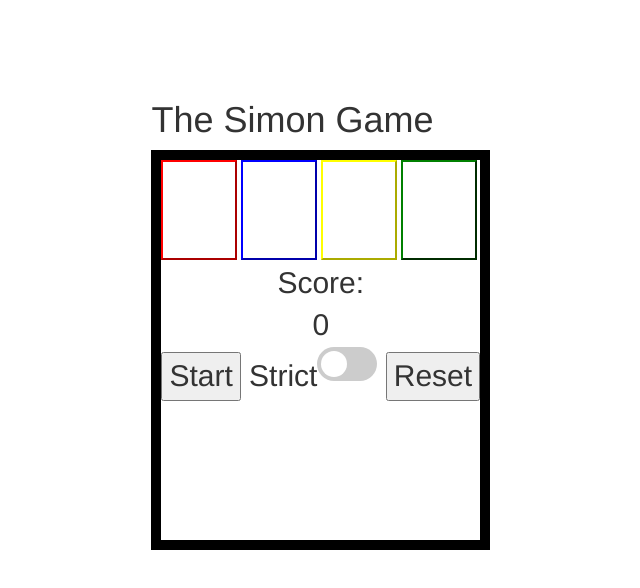
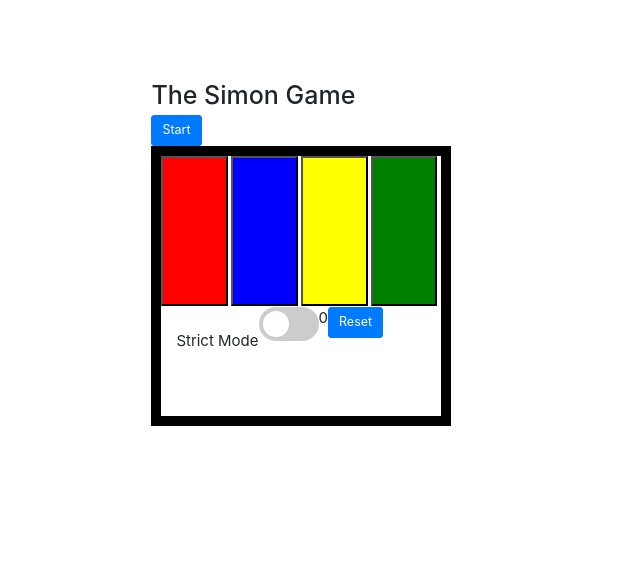
Before and after one commit to deguzmankevin/Simon, a plain HTML site: page index.html in a window 1280 px wide. Shown: the whole page, without its empty margins (335-975 px from the left). Drawn offline with nearby package versions, Linux system fonts and the light colour scheme; some packages are replaced by stand-ins of ours; a script that the page names is missing.

Commit message:
alignment changes

```diff
--- a/index.css
+++ b/index.css
@@ -1,6 +1,6 @@
 #colors button{
-  width:23.8%;
-  height:100px;
+  width:23.9%;
+  height:150px;
 
   background-color: white;
 }
@@ -12,18 +12,19 @@
 
 
 }
-#screen {
+.container {
+font-size: 15px;
+position:relative;
+float: left;
 
-  border-radius: 8px;
-  font-size: 30px;
-  text-align: center;
+}
+#strictmode, #score, #reset {
   float: left;
 }
 
-
 #box {
-    width: 100%;
-    height: 400px;
+    width: 300px;
+    height: 280px;
     border: 10px solid black;
 /*     float:left; */
     background: #ffffff;
@@ -31,24 +32,25 @@
 
 
 }
+
 #strict.clicked {
     background-color: red;
   border-style: inset;
 }
 #red:active {
-    background-color: red;
+    background-color: darkred;
 }
 
 #blue:active {
-    background-color: blue;
+    background-color: darkblue;
 }
 #yellow:active {
-    background-color: yellow;
+    background-color: gold;
 }
 #green:active {
-    background-color: green;
+    background-color: darkgreen;
 }
-/* The switch - the box around the slider */
+/* CSS toggle button styling from W3Schools */
 .switch {
   position: relative;
   display: inline-block;
@@ -56,10 +58,10 @@
   height: 34px;
 }
 
-/* Hide default HTML checkbox */
+
 .switch input {display:none;}
 
-/* The slider */
+
 .slider {
   position: absolute;
   cursor: pointer;
--- a/index.html
+++ b/index.html
@@ -4,25 +4,30 @@
 
 <link rel="stylesheet" href="https://cdnjs.cloudflare.com/ajax/libs/twitter-bootstrap/3.3.7/css/bootstrap.min.css">
 <link rel='stylesheet' href='https://cdnjs.cloudflare.com/ajax/libs/animate.css/3.5.2/animate.min.css'>
+  <link rel="stylesheet" href="https://maxcdn.bootstrapcdn.com/bootstrap/4.0.0-beta.2/css/bootstrap.min.css" integrity="sha384-PsH8R72JQ3SOdhVi3uxftmaW6Vc51MKb0q5P2rRUpPvrszuE4W1povHYgTpBfshb" crossorigin="anonymous">
 <link rel="stylesheet" type="text/css" href="index.css">
 <title>Simon Game!</title>
 <div id="whole">
   <h1>The Simon Game</h1>
+  <button type="button" class="btn btn-primary btn-lg" id='start'>Start</button>
 <div id="box">
   <div id='colors'>
-  <button id="red" onClick="addToPlayerSequence(this.id)" style="border-color: red"></button>
-   <button id="blue" onClick="addToPlayerSequence(this.id)"style="border-color: blue"></button>
-    <button id="yellow" onClick="addToPlayerSequence(this.id)"style="border-color: yellow"></button>
-   <button id="green" onClick="addToPlayerSequence(this.id)"style="border-color: green"></button>
+  <button id="red" onClick="addToPlayerSequence(this.id)" style="background-color: red"></button>
+   <button id="blue" onClick="addToPlayerSequence(this.id)"style="background-color: blue"></button>
+    <button id="yellow" onClick="addToPlayerSequence(this.id)"style="background-color: yellow"></button>
+   <button id="green" onClick="addToPlayerSequence(this.id)"style="background-color: green"></button>
   </div>
-  <div id="screen">
-    Score:<div id='score'></div>
-  <button id='start'>Start</button>
-Strict<label class="switch" >
+
+  <div class='container'id="screen">
+
+ <div id='strictmode'> Strict Mode<label class="switch" >
   <input type="checkbox"id='strict'>
   <span class="slider round"></span>
-</label>
-<button id='reset'>Reset</button>
+
+</label></div>
+
+    <div id='score'></div>
+<button type="button" class="btn btn-primary btn-lg"id='reset'>Reset</button>
       </div>
 </div>
 
--- a/index.js
+++ b/index.js
@@ -1,8 +1,11 @@
 
   //prep board
 var nums = [0, 1, 2, 3];
-var map = {0: "red", 1: "blue",
+var map = {0: "darkred", 1: "darkblue",
+           2: "gold", 3: "darkgreen"};
+var map1 = {0: "red", 1: "blue",
            2: "yellow", 3: "green"};
+var switchCol = {"yellow": "gold", "green": "darkgreen", "blue": "darkblue", "red": "darkred"};
 var reversemap = {"red": 0, "blue": 1,
                  "yellow": 2, "green": 3};
 var soundMap =  {"red": "https://s3.amazonaws.com/freecodecamp/simonSound1.mp3", "blue": "https://s3.amazonaws.com/freecodecamp/simonSound2.mp3",
@@ -53,13 +56,14 @@ var strict = false;
           gameSequence.push(rand);
         }
         var sequence = setInterval(function() {
-        var color = map[gameSequence[i]];
+        var color = map1[gameSequence[i]];
+        var switchColor = map[gameSequence[i]];
         i++;
-        $("#" + color).css("background-color", color);
+        $("#" + color).css("background-color", switchColor);
           playSound(color);
         setTimeout(function(){
 
-         $("#" + color).css("background-color", "white");
+         $("#" + color).css("background-color", color);
               }, 300);
 
         if (i >= count) {
@@ -104,9 +108,10 @@ function playerTurn(id) {
 
   }
   else {
-    $("#" + id).css('background-color', id);
+    var switchColor = switchCol[id];
+    $("#" + id).css('background-color', switchColor);
     setTimeout(function(){
-      $("#" + id).css('background-color', "white");
+      $("#" + id).css('background-color', id);
     }, 200);
 
     newnum = true;
```
